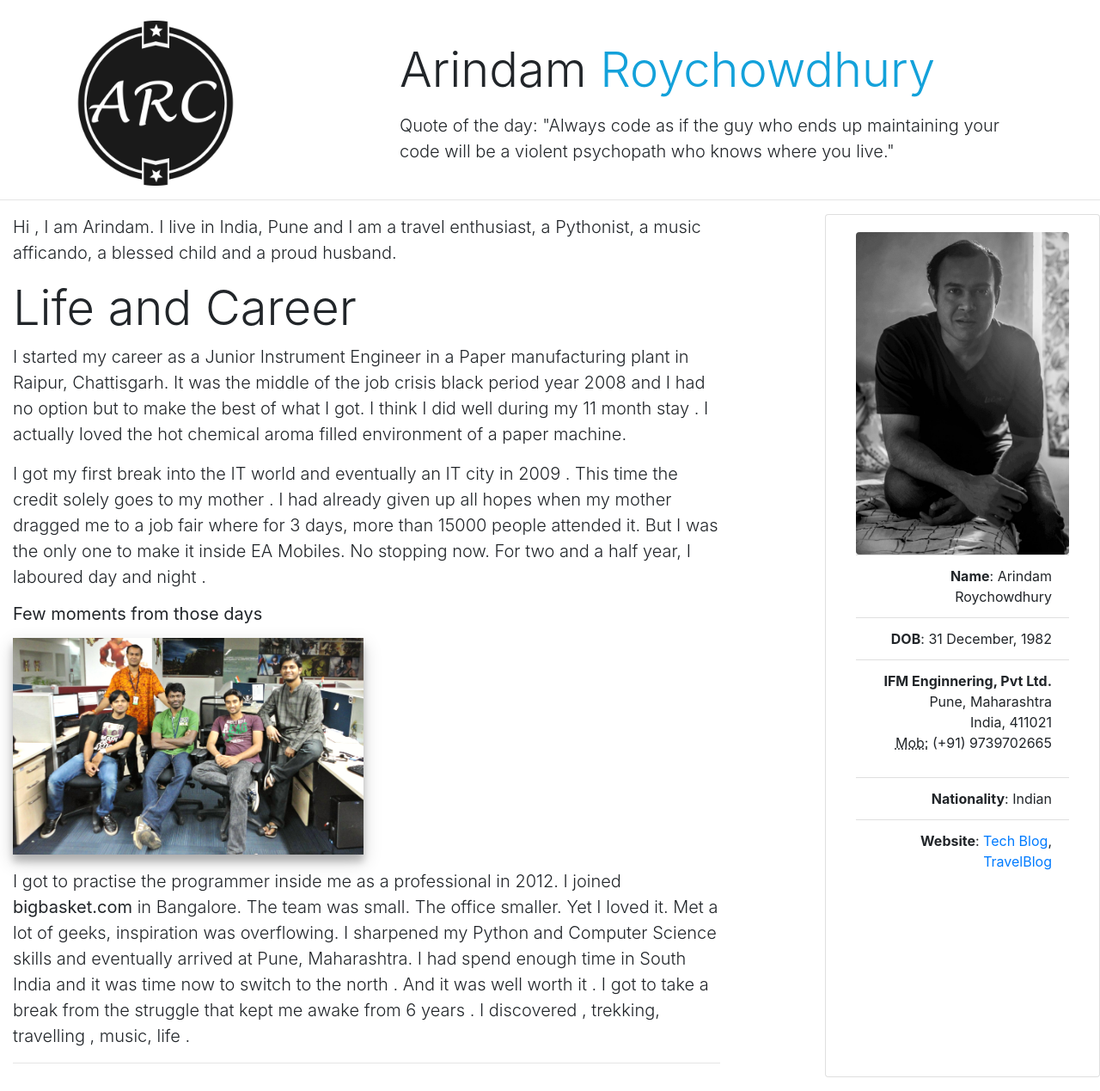
After one commit to arindam31/Django_TravelBlog, a Django app: page /post/about_me/ in a window 1280 px wide. The commit adds this page. Shown: the whole page at 86% size. Run offline with Django 3.2, Linux system fonts and the light colour scheme; parts of the project's set-up code (start-up, migrations or seed data) failed here and were passed over; some libraries are stand-ins or nearby versions.

Commit message:
About Me page added

```diff
--- a/Django_TravelBlog/settings.py
+++ b/Django_TravelBlog/settings.py
@@ -127,7 +127,7 @@ STATIC_URL = '/static/'
 STATIC_ROOT = os.path.join(BASE_DIR, 'static')
 
 MEDIA_ROOT = os.path.join(BASE_DIR, 'media')
-MEDIA_URL = 'media/'
+MEDIA_URL = '/media/'
 
 
 ####################################
--- a/Django_TravelBlog/urls.py
+++ b/Django_TravelBlog/urls.py
@@ -29,7 +29,9 @@ urlpatterns = [
     url(r'^api/v1/posts/', include('blog.api_url')),
 ]   + static(
         settings.MEDIA_URL,
-        document_root=settings.MEDIA_ROOT)
+        document_root=settings.MEDIA_ROOT) + static(
+        settings.STATIC_URL,
+        document_root=settings.STATIC_ROOT)
 
 
 handler500 = views.error_500
--- /dev/null
+++ b/blog/static/css/about_me.css
@@ -0,0 +1,4 @@
+div.polaroid {
+    width: 408px;
+    box-shadow: 0 8px 8px 0 rgba(0, 0, 0, 0.2), 0 8px 20px 0 rgba(0, 0, 0, 0.19);;
+}
--- /dev/null
+++ b/blog/templates/blog/about_me.html
@@ -0,0 +1,101 @@
+{% load static %}
+<!doctype html>
+<html lang="en">
+<head>
+	<meta charset="utf-8">
+	<meta name="viewport" content="width=device-width, initial-scale=1, shrink-to-fit=no">
+	<title>Arindam's Wiki</title>
+	<link rel="stylesheet" href="https://maxcdn.bootstrapcdn.com/bootstrap/4.0.0/css/bootstrap.min.css">
+	<link rel="stylesheet" href="{% static 'css/about_me.css' %}">
+</head>
+
+
+<body class="bg-white">
+	<div class="container pt-4">
+		<div class="row">
+			<div class="col col-md-4 col-lg-4">
+				<img src="/media/MyLogo.png" class="img-fluid" width="192" height="192">
+			</div>
+			<div class="col col-md-8 col-lg-8">
+				<h1 class="display-4 mt-4">Arindam
+				<span style="color: #13A1DA">
+				Roychowdhury
+				</span>
+				</h1></h1>
+
+				<p class="lead mt-3">
+		  			Quote of the day: "Always code as if the guy who ends up maintaining your code will be a violent psychopath who knows where you live."
+				</p>
+			</div>
+	    </div>
+	</div>
+	<hr class="hr">
+	<div class="container-fluid mt-3">
+	    <div class="row">
+		    <div class="col col-md-8 col-lg-8">
+		      <p class="lead">Hi , I am Arindam. I live in India, Pune and I am a travel enthusiast, a Pythonist, a music afficando, a blessed child and a proud husband. </p>
+		      <h1 class="display-4">Life and Career</h1>
+		      <p class="lead">
+		      	I started my career as a Junior Instrument Engineer in a Paper manufacturing plant in Raipur, Chattisgarh. It was the middle of the job crisis black period year 2008 and I had no option but to make the best of what I got. I think I did well during my 11 month stay . I actually loved the hot chemical aroma filled environment of a paper machine.
+		      </p>
+
+			   <p class="lead">
+
+		      	I got my first break into the IT world and eventually an IT city in 2009 . This time the credit solely goes to my mother . I had already given up all hopes when my mother dragged
+		      	me to a job fair where for 3 days, more than 15000 people attended it. But I was the only one to make it inside EA Mobiles. No stopping now. For two and a half year, I laboured day and night .
+
+
+		      </p>
+		      <h5 class="lead">
+		      		<strong>Few moments from those days</strong>
+		      </h5>
+		      <div class="polaroid mt-3">
+		      	<img src="/media/Me_EA.jpg" class="img-fluid" width="552" height="339">
+		      </div>
+
+		      <p class="lead mt-3">
+
+		      	I got to practise the programmer inside me as a professional in 2012. I joined <strong>bigbasket.com</strong> in Bangalore. The team was small. The office smaller. Yet I loved it.
+		      	Met a lot of geeks, inspiration was overflowing. I sharpened my Python and Computer Science skills and eventually arrived at Pune, Maharashtra.
+
+		      	I had spend enough time in South India and it was time now to switch to the north . And it was well worth it . I got to take a break from the struggle that kept me awake from
+		      	6 years . I discovered , trekking, travelling , music, life .
+
+		      </p>
+			  <hr class="hr">
+		    </div>
+		    <div class="col col-md-3 col-lg-3 offset-md-1 text-right card">
+		    	<div class="card-body">
+		    	      <img width=200 height="auto" class="rounded card-img-top" src="/media/Profile_Me.jpg"></img>
+		    	      <ul class="list-group list-group-flush">
+		    	      	<li class="list-group-item"><strong>Name</strong>: Arindam Roychowdhury</li>
+		    	        <li class="list-group-item"><strong>DOB</strong>: 31 December, 1982</li>
+		    	        <li class="list-group-item">
+		    	        	<address>
+							  	<strong>IFM Enginnering, Pvt Ltd.</strong><br>
+							  Pune, Maharashtra<br>
+							  India, 411021<br>
+							  <abbr title="Phone">Mob:</abbr> (+91) 9739702665
+							</address>
+						</li>
+						<li class="list-group-item">
+							<strong>Nationality</strong>: Indian
+						</li>
+						<li class="list-group-item">
+							<strong>Website</strong>: <a href="http://letssolveeverything.blogspot.in">Tech Blog</a>,
+							<a href="http://arindam31.pythonanywhere.com">TravelBlog</a>
+						</li>
+
+
+		    	      </ul>
+		    	</div>
+			 </div>
+	</div>
+	<div class="container-fluid mt-3">
+
+	</div>
+			</div>
+	    </div>
+	</div>
+</body>
+</html>
--- a/blog/templates/blog/base.html
+++ b/blog/templates/blog/base.html
@@ -2,9 +2,10 @@
 <html>
     <head>
 
-        <title>My Blog</title>
         <link rel="stylesheet" href="//maxcdn.bootstrapcdn.com/bootstrap/4.0.0/css/bootstrap.min.css">
         <link rel="stylesheet" href="{% static 'css/style.css' %}">
+        {% block head %}
+        {% endblock %}
 
     </head>
     <body background="#" id="webBody" >
@@ -24,7 +25,7 @@
                             <a class="nav-link" href="#">Contact</a>
                         </li>
                         <li class="nav-item">
-                            <a class="nav-link" href="#">About</a>
+                            <a class="nav-link" href="{% url 'about_me' %}">AboutMe</a>
                         </li>
                         <li class="nav-item">
                             <a class="nav-link" href="#">Gallery</a>
@@ -40,7 +41,6 @@
         	    	{% block content %}
 			    	{% endblock %}
 
-
 		</div>
 
         <!-- jQuery CDN -->
--- a/blog/templates/blog/home_new.html
+++ b/blog/templates/blog/home_new.html
@@ -1,6 +1,10 @@
 {% extends 'blog/base.html' %}
+
+	{% block head %}
+	<title>My Blog</title>
+	{% endblock %}
+
 {% block content %}
-
 	<section id="featured" class="carousel slide" data-ride="carousel">
 		<div class="carousel-inner">
 	        <div class="carousel-item active">
--- a/blog/urls.py
+++ b/blog/urls.py
@@ -7,11 +7,13 @@ from . import views
 urlpatterns = [
 	url(r'^$', views.home, name='home'),
 	url(r'^posts/$', views.post_list, name='post_list'),
+	url(r'^post/about_me/$', views.about_me, name='about_me'),
 	url(r'^(?P<post_pk>\d+)/$', views.post_details, name='post_details'),
 	url(r'^post/create/$', views.create_post, name='post_create'),
 	url(r'^post/edit/(?P<post_pk>\d+)$', views.edit_post, name='post_edit'),
 	url(r'^search/post/$', views.search_post, name='post_search'),
 	url(r'^post/like/$', views.like_post, name='like_post'),
+
 ]
 
 if settings.DEBUG:
--- a/blog/views.py
+++ b/blog/views.py
@@ -114,3 +114,6 @@ def error_404(request):
 def error_500(request):
     data = {}
     return render(request, 'blog/error_500.html')
+
+def about_me(request):
+    return render(request, 'blog/about_me.html')
--- /dev/null
+++ b/static/css/about_me.css
@@ -0,0 +1,4 @@
+div.polaroid {
+    width: 408px;
+    box-shadow: 0 8px 8px 0 rgba(0, 0, 0, 0.2), 0 8px 20px 0 rgba(0, 0, 0, 0.19);;
+}
```
Also changed, not shown: static/css/style.css (+28 -0 lines), media/Aru_Valley.jpg (deleted), media/Me_EA.jpg (added), media/hand1.png (deleted).
